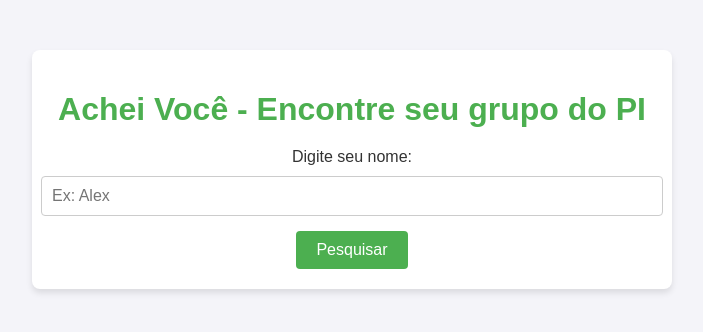
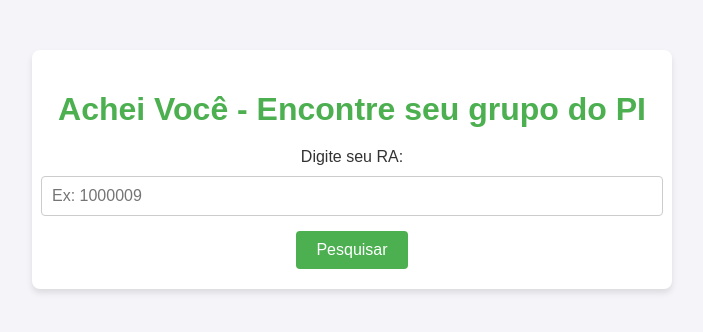
Before and after one commit to alexmiller-dev/app-acheivoce-pi, a PHP site: page / in a window 1280 px wide. Shown: the top 332 px of the page, without its empty margins (288-991 px from the left). Run offline with PHP 8.4, Linux system fonts and the light colour scheme.

Commit message:
alteração de nome para RA na pesquisa

```diff
--- a/index.php
+++ b/index.php
@@ -14,8 +14,8 @@
     <div class="container">
         <h1>Achei Você - Encontre seu grupo do PI</h1>
         <form method="GET" action=""> <!-- formulario + método GET -->
-            <label for="pesquisa">Digite seu nome:</label>
-            <input type="text" name="pesquisa" id="pesquisa" placeholder="Ex: Alex" required>
+            <label for="pesquisa">Digite seu RA:</label>
+            <input type="text" name="pesquisa" id="pesquisa" placeholder="Ex: 1000009" required>
             <button type="submit">Pesquisar</button>
         </form>
 
@@ -45,6 +45,7 @@
                     echo '<div class="grupo">';
                     echo '<strong>Grupo:</strong> ' . htmlspecialchars($row['nome_grupo']) . '<br>';
                     echo '<strong>Integrantes:</strong> ' . htmlspecialchars($row['integrantes']) . '<br>';
+					echo '<strong>numero:</strong> ' . htmlspecialchars($row['numero']) . '<br>';
                     echo '<a href="' . htmlspecialchars($row['link_whatsapp']) . '" target="_blank"><button>Acessar Grupo no WhatsApp</button></a>';
                     echo '</div>';
                 }
```
